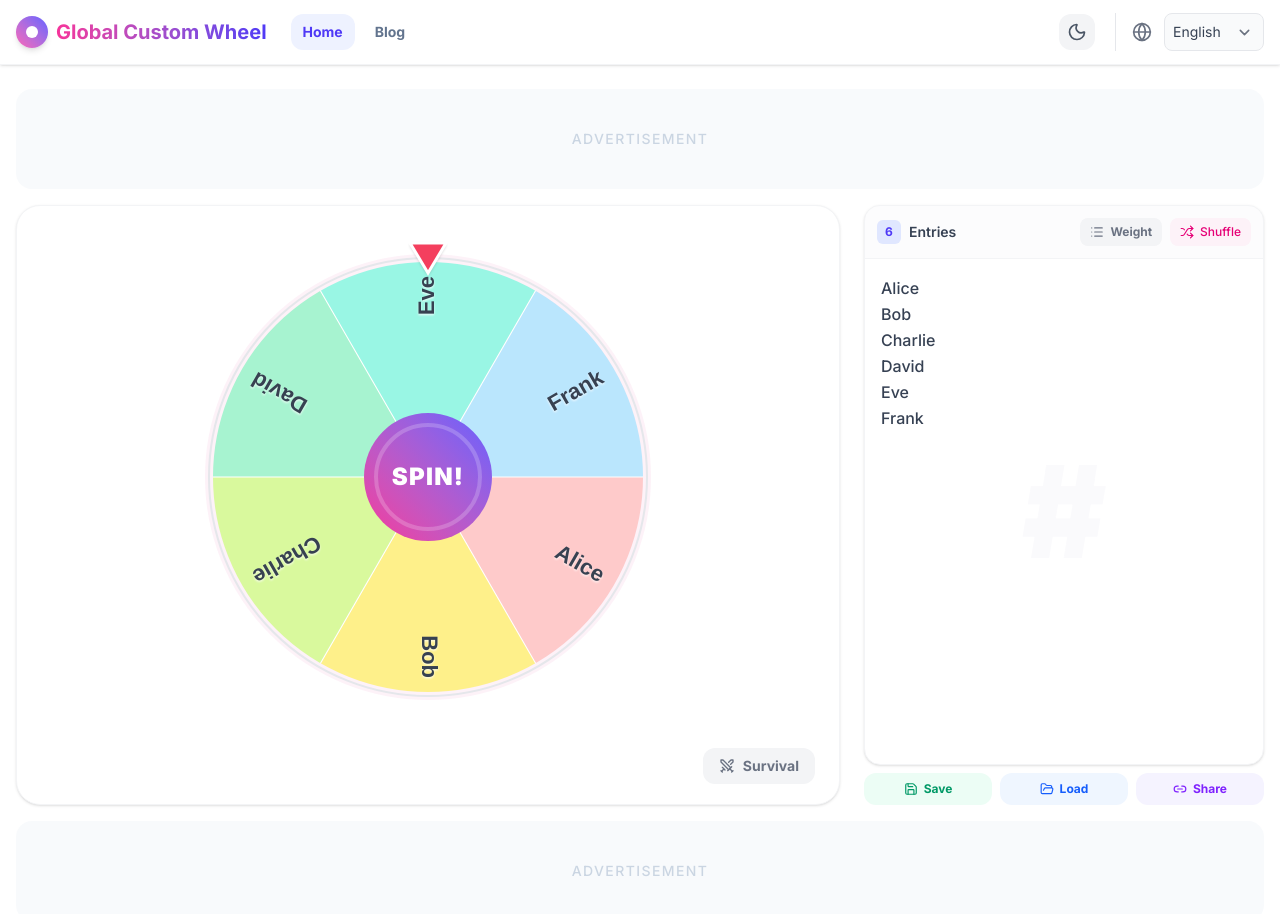
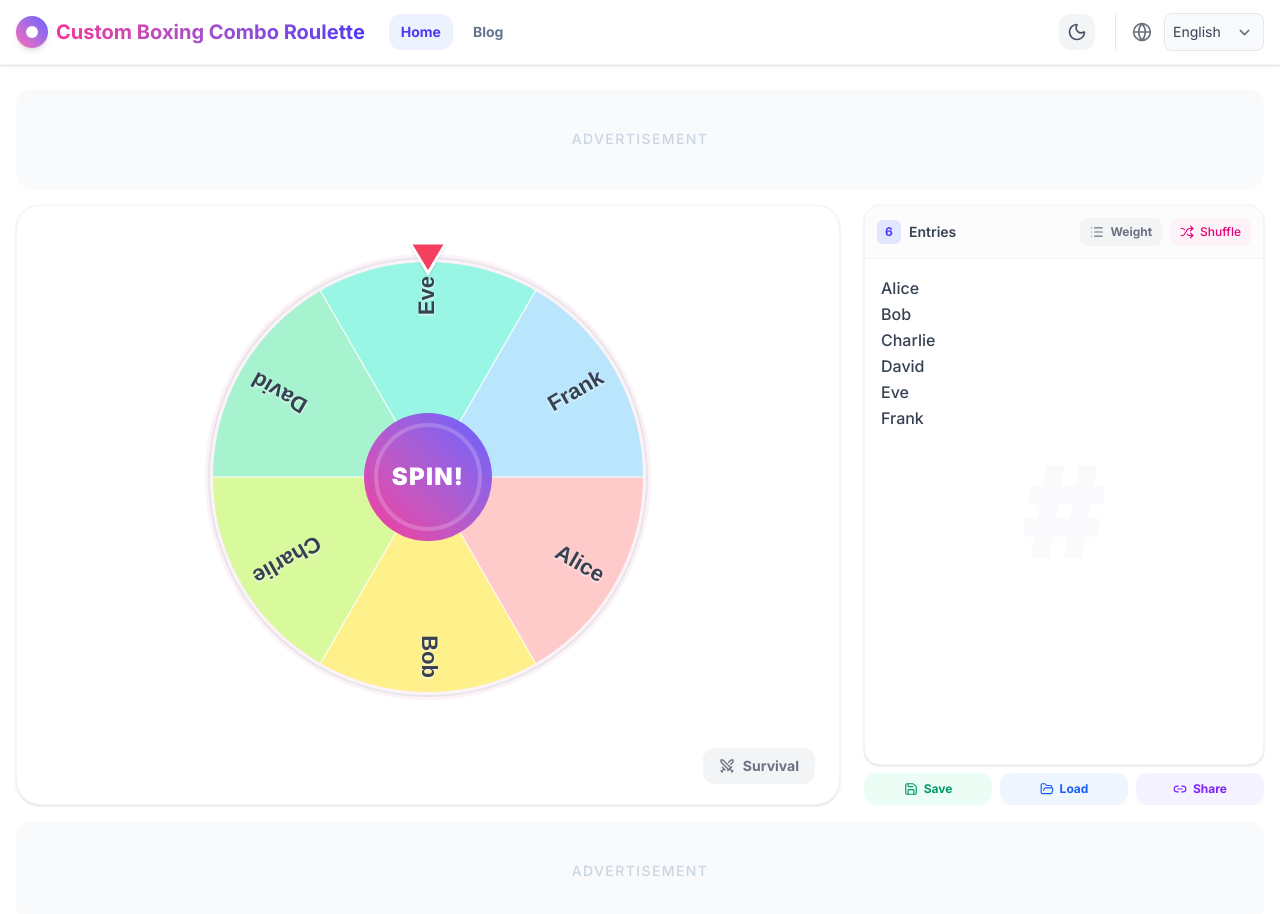
Before and after one commit to koyujong/global-roulette, a Next.js app: page / in a window 1280 px wide. Shown: the top 914 px of the page. Built offline with nearby package versions, Linux system fonts and the light colour scheme.

Commit message:
feat: 룰렛 사이트명 변경 -> Custom Boxing Combo Roulette (다국어 포함)

```diff
--- a/src/app/layout.tsx
+++ b/src/app/layout.tsx
@@ -10,7 +10,7 @@ const inter = Inter({ subsets: ["latin"] });
 
 export const metadata: Metadata = {
   metadataBase: new URL("https://roulette.4kdrivewalk.com"),
-  title: "Global Random Roulette - Wheel of Names",
+  title: "Custom Boxing Combo Roulette - Wheel of Names",
   description: "A fun, interactive wheel of names to make global, random decisions easily. Perfect for events, parties, and classrooms.",
   keywords: ["random roulette", "wheel of names", "ruleta aleatoria", "랜덤 룰렛", "이름 뽑기"],
   verification: {
--- a/src/translations.ts
+++ b/src/translations.ts
@@ -1,7 +1,7 @@
 export const translations = {
   es: {
     languageName: "Español",
-    title: "Ruleta Aleatoria Global",
+    title: "Custom Boxing Combo Roulette",
     subtitle: "¡Añade nombres y gira la ruleta para decidir!",
     inputPlaceholder: "Ingresa los nombres aquí...\n(Uno por línea)",
     shuffleBtn: "Mezclar",
@@ -34,7 +34,7 @@ export const translations = {
   },
   en: {
     languageName: "English",
-    title: "Global Custom Wheel",
+    title: "Custom Boxing Combo Roulette",
     subtitle: "Add names and spin the wheel to decide!",
     inputPlaceholder: "Enter names here...\n(One per line)",
     shuffleBtn: "Shuffle",
@@ -67,7 +67,7 @@ export const translations = {
   },
   ko: {
     languageName: "한국어",
-    title: "글로벌 랜덤 결정 룰렛",
+    title: "Custom Boxing Combo Roulette",
     subtitle: "이름을 넣고 룰렛을 돌려보세요!",
     inputPlaceholder: "여기에 이름 입력...\n(엔터로 구분)",
     shuffleBtn: "섞기",
```
